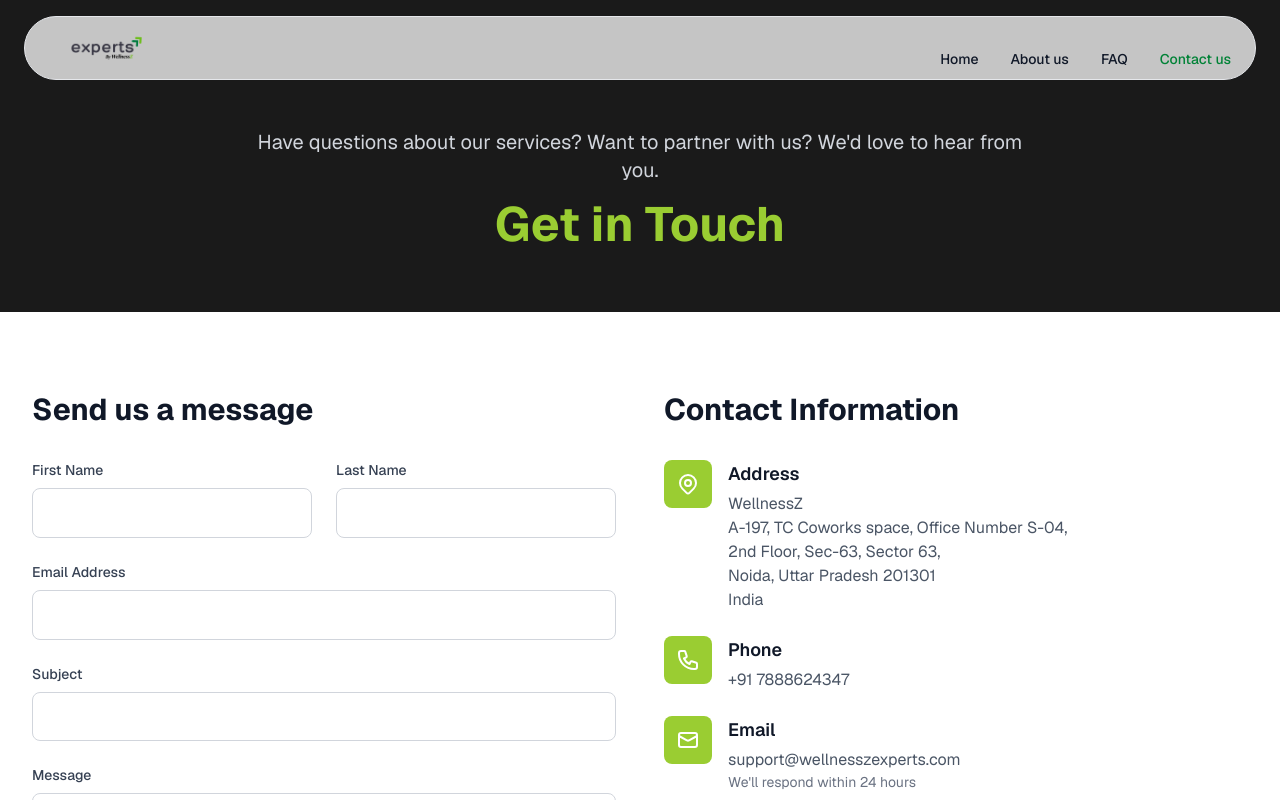
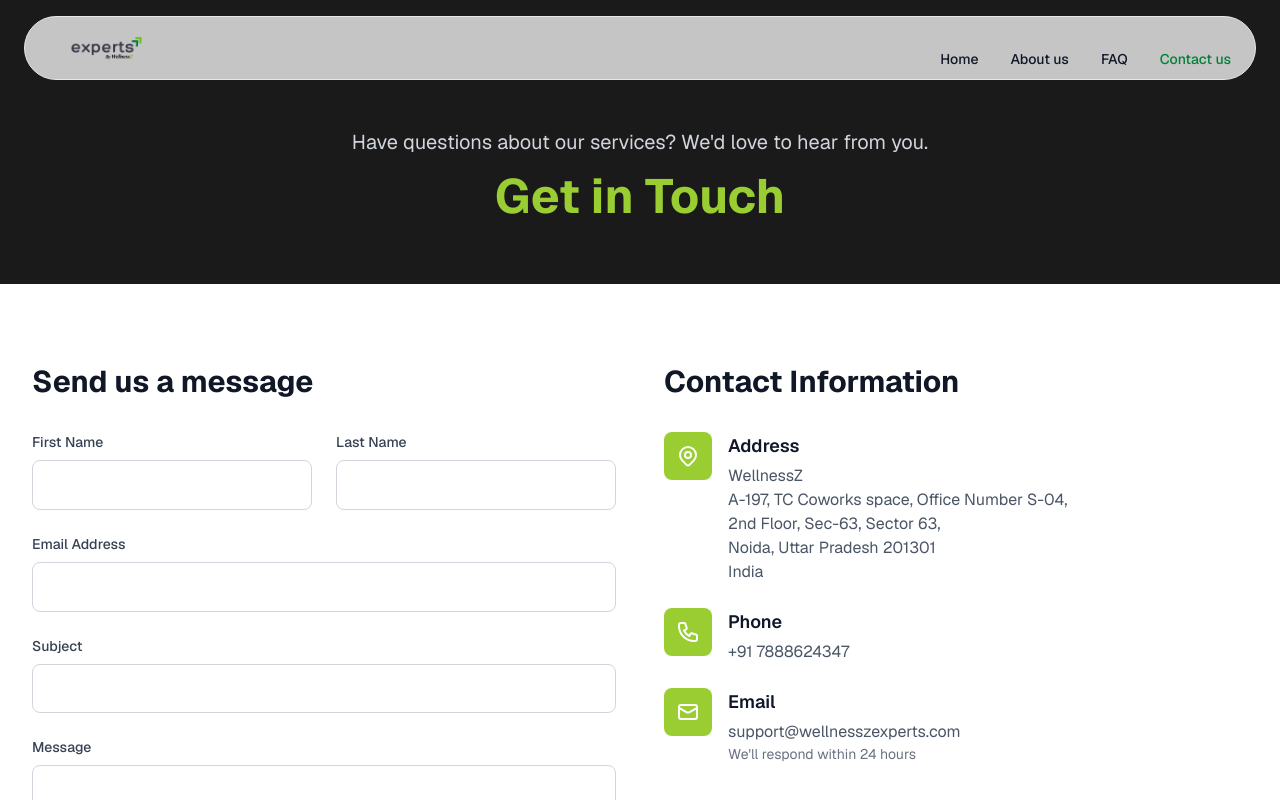
Before and after one commit to vansh16-code/axio, a Next.js app: page /contact in a window 1280 px wide. Shown: the top 800 px of the page. Built offline with nearby package versions, Linux system fonts and the light colour scheme.

Commit message:
change in contact section

```diff
--- a/src/app/contact/page.tsx
+++ b/src/app/contact/page.tsx
@@ -11,7 +11,7 @@ export default function Contact() {
         <div className="max-w-7xl mx-auto px-4 sm:px-6 lg:px-8">
           <div className="text-center">
             <p className="text-xl text-gray-300 max-w-3xl mx-auto mb-4">
-              Have questions about our services? Want to partner with us?
+              Have questions about our services?
               We&#39;d love to hear from you.
             </p>
             <h1 className="text-4xl md:text-5xl font-bold text-axio-green">
```
